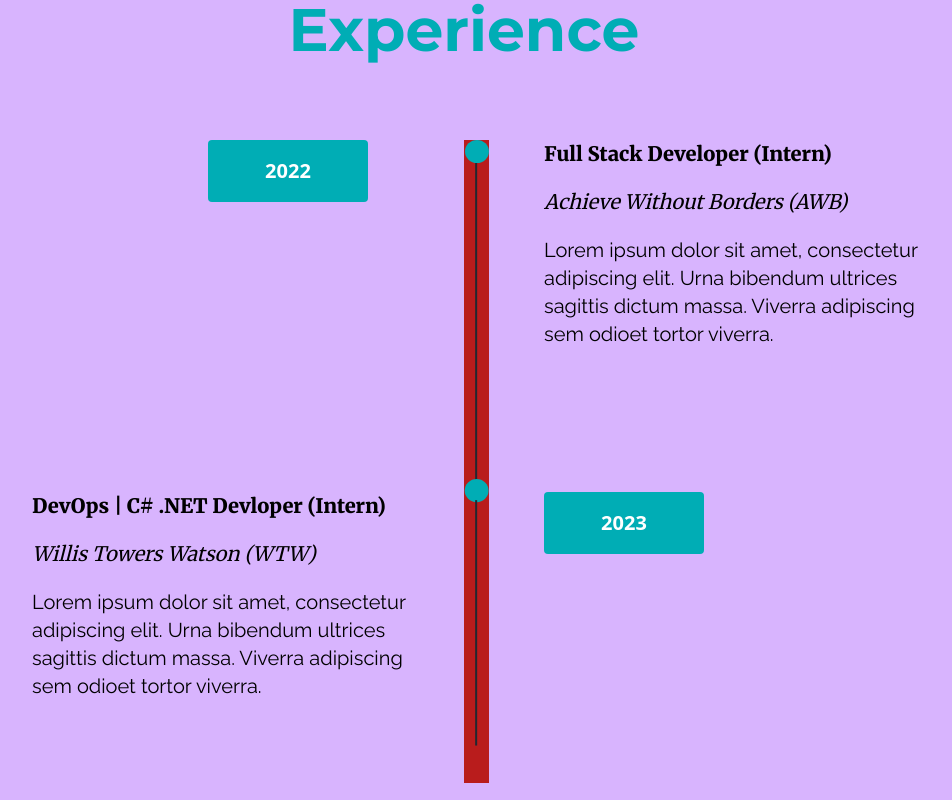
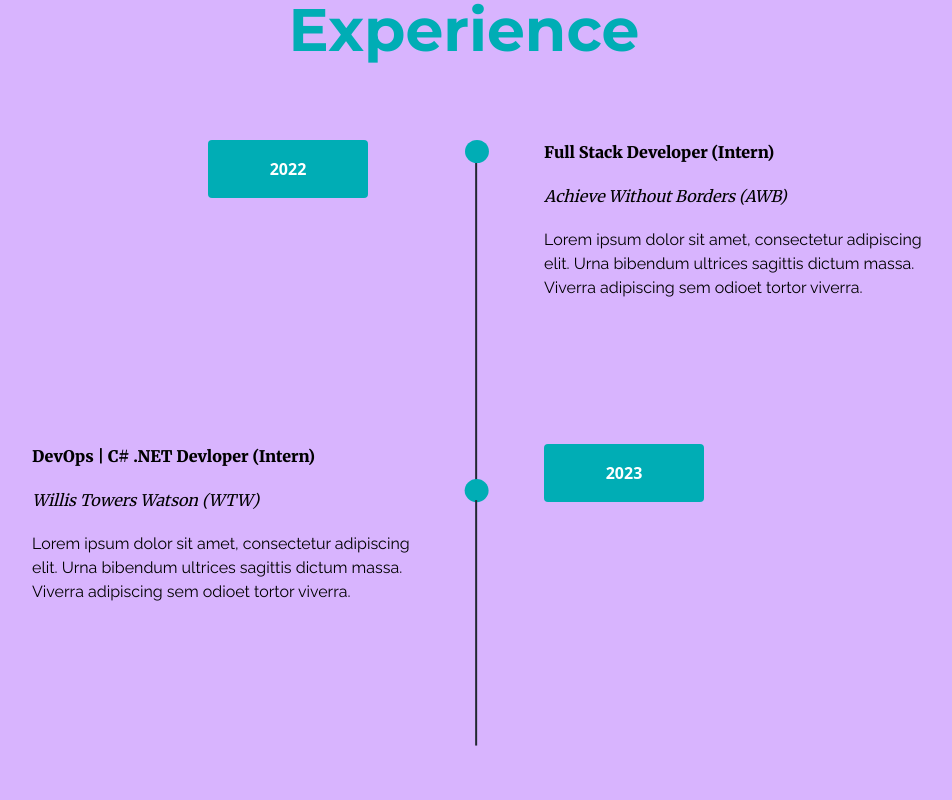
Before and after one commit to juvielone/porfolio-v4, a Next.js app: page / in a window 1280 px wide. Shown: the part 1646-2446 px from the top of the page, without its empty margins (176-1128 px from the left). Built offline with nearby package versions, Linux system fonts and the light colour scheme.

Commit message:
Experience Design Implemented

```diff
--- a/app/components/sections/About.jsx
+++ b/app/components/sections/About.jsx
@@ -13,11 +13,14 @@
         />
       </div>
 
-      <div className="my-auto text-center ">
+      <div className="my-auto text-center lg:w-5/6">
         <h1 className="text-primary-100 font_heading font-bold text-3xl mt-5 lg:text-left lg:m-0 lg:text-6xl">
           About Me
         </h1>
-        <p className="font_content mt-12 md:text-lg lg:mt-16 lg:text-xl lg:text-left lg:w-5/6">
+        <p
+          className="font_content w-96 mx-auto mt-12 md:text-lg lg:mx-0
+         lg:mt-16 lg:text-xl lg:text-left lg:w-5/6"
+        >
           <span className="text-primary-100 ">02. </span>
           I'm currently in my fourth year pursuing a BS in Information
           Technology at New Era University, Quezon City Manila. I enjoy creating
--- a/app/components/sections/Experience.jsx
+++ b/app/components/sections/Experience.jsx
@@ -1,11 +1,11 @@
 import { Timeline } from "@public/assets/Timeline";
 const Experience = () => {
   return (
-    <div className="mt-52 lg:mt-28 h-screen">
+    <div className="mt-52 lg:mt-28 h-screen ">
       <h1 className="text-primary-100 font_heading font-bold text-3xl mt-5 text-center lg:m-0 lg:text-6xl">
         Experience
       </h1>
-      <div className="grid lg:grid-cols-2 lg:text-xl max-w-7xl mt-20 mx-auto ">
+      <div className="grid max-w-7xl mt-20 mx-auto  lg:grid-cols-2 lg:text-xllg:pb-20 ">
         {/* Date*/}
         <div className="ml-20 w-40 lg:ml-96">
           <button
@@ -17,7 +17,7 @@
         </div>
 
         {/* Line */}
-        <div className=" absolute ml-8 lg:left-1/2 lg:mx-0 bg-red-700">
+        <div className=" absolute ml-8 lg:left-1/2 lg:mx-0 ">
           {/* <span class="absolute inline-flex h-5 w-5 rounded-full bg-sky-400 opacity-75"></span>
           <div class="absolute ml-12.5 h-96 w-[5px] bg-green-300 mx-auto"></div> */}
           <Timeline />
```
